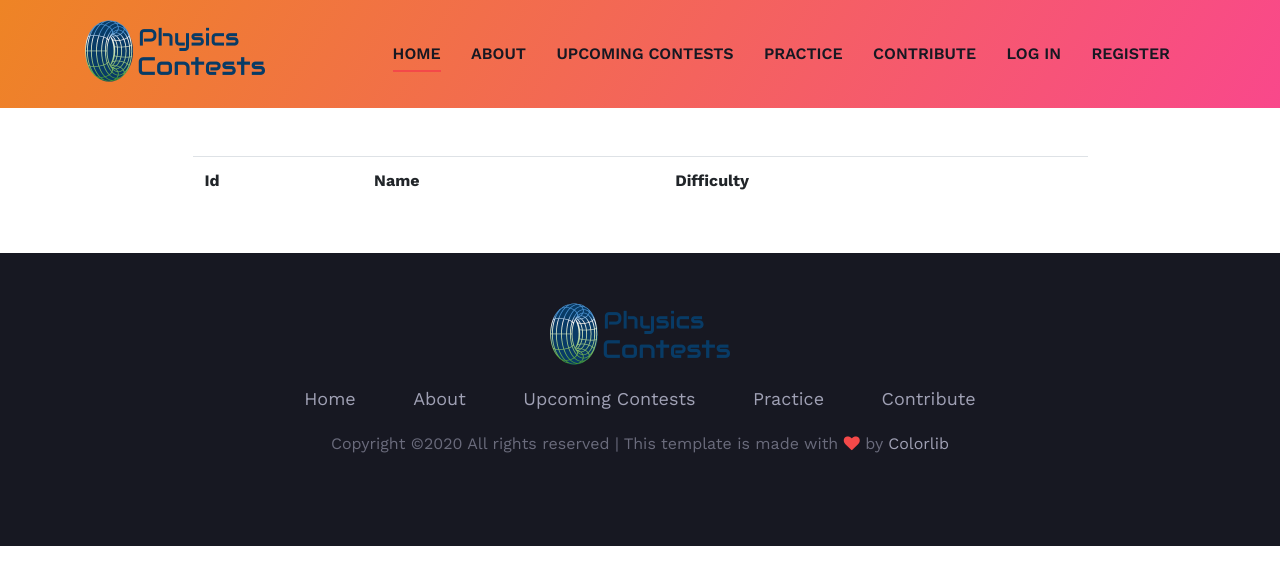
After one commit to SimonSkade/phisicscontests, a Flask app: page /past_contests in a window 1280 px wide. The commit adds this page. Shown: the top 585 px of the page. Run offline with Flask 2, Linux system fonts and the light colour scheme; lists and menus that the app fills with data are empty; some libraries are stand-ins or nearby versions.

Commit message:
created very simplistic pages just that there are no empty links anymore; added a table that saves which user has solved which problem

```diff
--- a/physicscontests/routes.py
+++ b/physicscontests/routes.py
@@ -102,9 +102,14 @@ def view_task(taskID):
 	task = Task.query.filter_by(id=taskID).first()
 	if task:
 		form = AnswerForm()
+		if task in current_user.solved:
+			form.answer.data = task.solution
 		if form.validate_on_submit():
+			if form.answer.data == task.solution and current_user.is_authenticated:
+				task.solved_by_users.append(current_user)
+				db.session.commit()
 			return render_template("view_task.html", task=task, form=form)
-			return redirect(url_for('exercises') + "/" + str(taskID))
+			#return redirect(url_for('exercises') + "/" + str(taskID))
 		return render_template("view_task.html", task=task, form=form)
 	else:
 		return not_found(1)
@@ -114,6 +119,24 @@ def exercises():
 	tasks = Task.query.filter_by(visible=True).all()
 	return render_template("exercises.html", tasks=tasks)
 
+@app.route("/practice")
+def practice():
+	return render_template("practice.html")
+
+@app.route("/past_contests")
+def past_contests():
+	return render_template("past_contests.html", contests=[])
+
+@app.route("/upcoming_contests")
+def upcoming_contests():
+	return render_template("upcoming_contests.html", contests=[])
+
+
+@app.route("/contribute")
+def contribute():
+	return render_template("contribute.html")
+
+
 @app.errorhandler(404)
 def not_found(trash):#somehow only works with an unneeded argument
 	return make_response(render_template("404.html"),404)
--- a/physicscontests/templates/base.html
+++ b/physicscontests/templates/base.html
@@ -44,22 +44,15 @@
                     <ul>
                         <li class="active"><a href="{{ url_for('home') }}">Home</a></li>
                         <li><a href="{{ url_for('about') }}">About</a></li>
-                        <li><a href="#">Upcoming Contests</a>
+                        <li><a href="{{ url_for('upcoming_contests') }}">Upcoming Contests</a></li>
+                        <li><a href="{{ url_for('practice') }}">Practice</a>
                             <ul class="dropdown">
-                                <li><a href="#">Contest#1</a></li>
-                                <li><a href="#">Contest#2</a></li>
-                                <li><a href="#">Contest#3</a></li>
-                                <li><a href="#">Contest#4</a></li>
-                            </ul>
-                        </li>
-                        <li><a href="#">Practice</a>
-                            <ul class="dropdown">
-                                <li><a href="#">Past Contests</a></li>
+                                <li><a href="{{ url_for('past_contests') }}">Past Contests</a></li>
                                 <li><a href="{{ url_for('exercises') }}">Exercises</a></li>
                             </ul>
                         </li>
                         {% if current_user.is_authenticated %}
-                            <li><a href="#">Contribute</a>
+                            <li><a href="{{ url_for('contribute') }}">Contribute</a>
                                 <ul class="dropdown">
                                     <li><a href="{{ url_for('create_task') }}">Create Task</a></li>
                                 </ul>
@@ -102,9 +95,9 @@
                         <ul>
                             <li><a href="{{ url_for('home') }}">Home</a></li>
                             <li><a href="{{ url_for('about') }}">About</a></li>
-                            <li><a href="#">Upcoming Contests</a></li>
-                            <li><a href="#">Past Contests</a></li>
-                            <li><a href="#">Contribute</a></li>
+                            <li><a href="{{ url_for('upcoming_contests') }}">Upcoming Contests</a></li>
+                            <li><a href="{{ url_for('practice') }}">Practice</a></li>
+                            <li><a href="{{ url_for('contribute') }}">Contribute</a></li>
                         </ul>
                         <div class="copyright-text"><p><!-- Link back to Colorlib can't be removed. Template is licensed under CC BY 3.0. -->
   Copyright &copy;<script>document.write(new Date().getFullYear());</script> All rights reserved | This template is made with <i class="fa fa-heart" aria-hidden="true"></i> by <a href="https://colorlib.com" target="_blank">Colorlib</a>
--- /dev/null
+++ b/physicscontests/templates/past_contests.html
@@ -0,0 +1,21 @@
+{% extends 'base.html' %}
+
+{% block body %}
+<div class="container mt-5 mb-5">
+	<div class="col-lg-10 center-form">
+		<table class="table">
+			<tr>
+				<th scope="col">Id</th>
+				<th scope="col">Name</th>
+				<th scope="col">Difficulty</th>
+			</tr>
+			{% for contest in contests %}
+				<tr>
+					<td><a href="{{ url_for('exercises') }}/{{ task.id }}">{{ contest.id }}</a></td>
+					<td><a href="{{ url_for('exercises') }}/{{ task.id }}">{{ contest.title }}</a></td>
+				</tr>
+			{% endfor %}
+		</table>
+	</div>
+</div>
+{% endblock %}
--- a/physicscontests/templates/view_task.html
+++ b/physicscontests/templates/view_task.html
@@ -37,7 +37,7 @@
 			</div>
 			<div class="border-top mt-3 pt-2 pb-4">
 				<p class="text-muted text-center">
-					Problem created by {{ task.author }}
+					Problem created by {{ task.author.username }}
 				</p>
 			</div>
 		</form>
```
Also changed, not shown: physicscontests/models.py (+8 -1 lines), physicscontests/templates/contribute.html (added, +13 -0 lines), physicscontests/templates/practice.html (added, +10 -0 lines), physicscontests/templates/upcoming_contests.html (added, +21 -0 lines), physicscontests/site.db, physicscontests/static/profile_pics/dd72d089663eda05.jpg (added).
